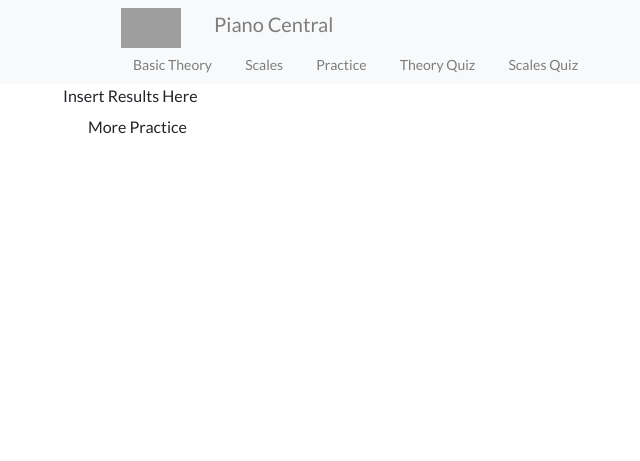
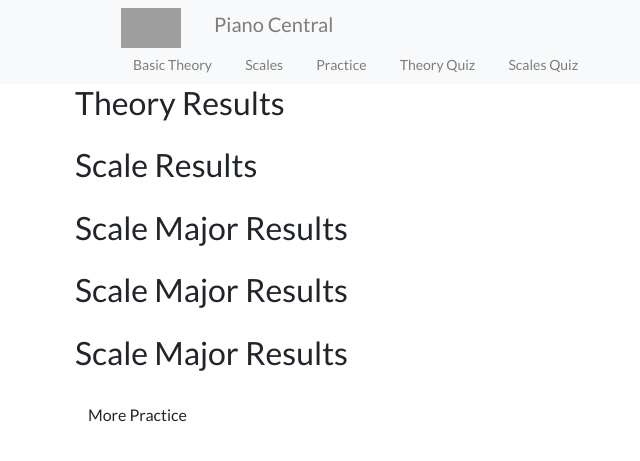
Before and after one commit to RichardSCS/ui-piano-scales, a Flask app: page /results in a window 1280 px wide. Shown: the top 461 px of the page, without its empty margins (19-659 px from the left). Run offline with Flask 3, Linux system fonts and the light colour scheme; some libraries are stand-ins or nearby versions; grey boxes are pictures that could not be loaded.

Commit message:
PK updates to results page

```diff
--- a/ui-paino-project/app.py
+++ b/ui-paino-project/app.py
@@ -49,7 +49,7 @@ def quiz_scale_4():  # put application's code here
 
 @app.route('/results')
 def results():  # put application's code here
-    return render_template("results.html")
+    return render_template("results.html",quiz_results=quiz_results)
 
 @app.route('/practice')
 def practice():  # put application's code here
--- a/ui-paino-project/static/main.css
+++ b/ui-paino-project/static/main.css
@@ -266,8 +266,7 @@
          min-height: 30px;
            margin-top: 5px;
         margin-left: 40%;
-    }
-       #result-id{
+    }  #result-id{
             min-height: 30px;
            margin-top: 5px;
         margin-left: 43%;
--- a/ui-paino-project/templates/results.html
+++ b/ui-paino-project/templates/results.html
@@ -1,11 +1,42 @@
 {% extends "layout.html" %}
 
 {% block content %}
-    <div class="container-fluid view-page">
-        <div class="row">
-            Insert Results Here
-            <div class="result-div"></div>
-        </div>
+<div class="container-fluid view-page">
+    <div class="row">
+        <h2>Theory Results</h2>
+        <ul>
+            {% for result in quiz_results.theory %}
+                <li>{{ result }}</li>
+            {% endfor %}
+        </ul>
+
+        <h2>Scale Results</h2>
+        <ul>
+            {% for result in quiz_results.scales %}
+                <li>{{ result }}</li>
+            {% endfor %}
+        </ul>
+       <h2>Scale Major Results</h2>
+        <ul>
+            {% for result in quiz_results.scales_major %}
+                <li>{{ result }}</li>
+            {% endfor %}
+        </ul>
+     <h2>Scale Major Results</h2>
+        <ul>
+            {% for result in quiz_results.scales_id %}
+                <li>{{ result }}</li>
+            {% endfor %}
+        </ul>
+     <h2>Scale Major Results</h2>
+        <ul>
+            {% for result in quiz_results.scales_2 %}
+                <li>{{ result }}</li>
+            {% endfor %}
+        </ul>
+
+        <!-- Add more sections for other categories as needed -->
+    </div>
     <a href="/practice" class="btn">More Practice</a>
-    </div>
+</div>
 {% endblock %}
```
